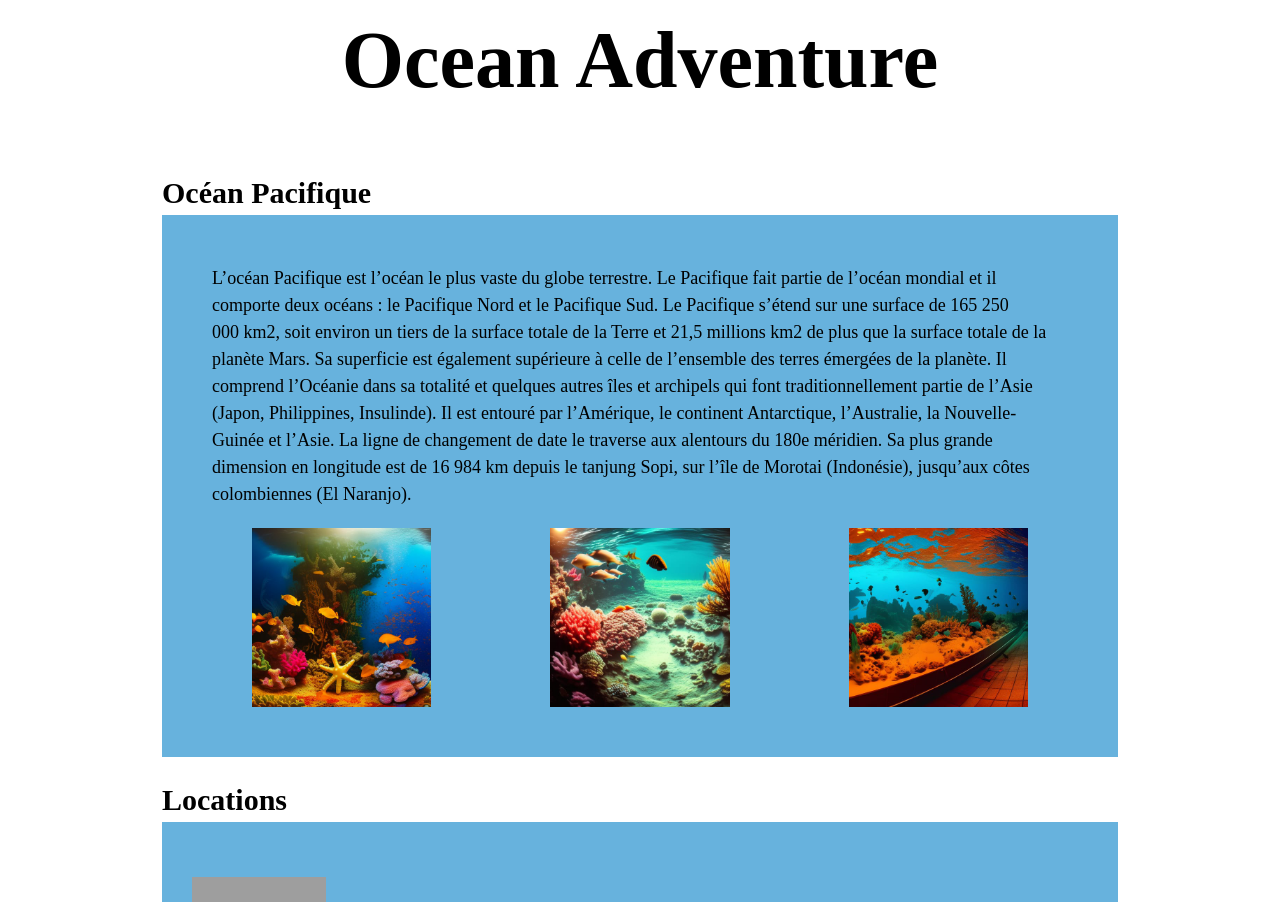
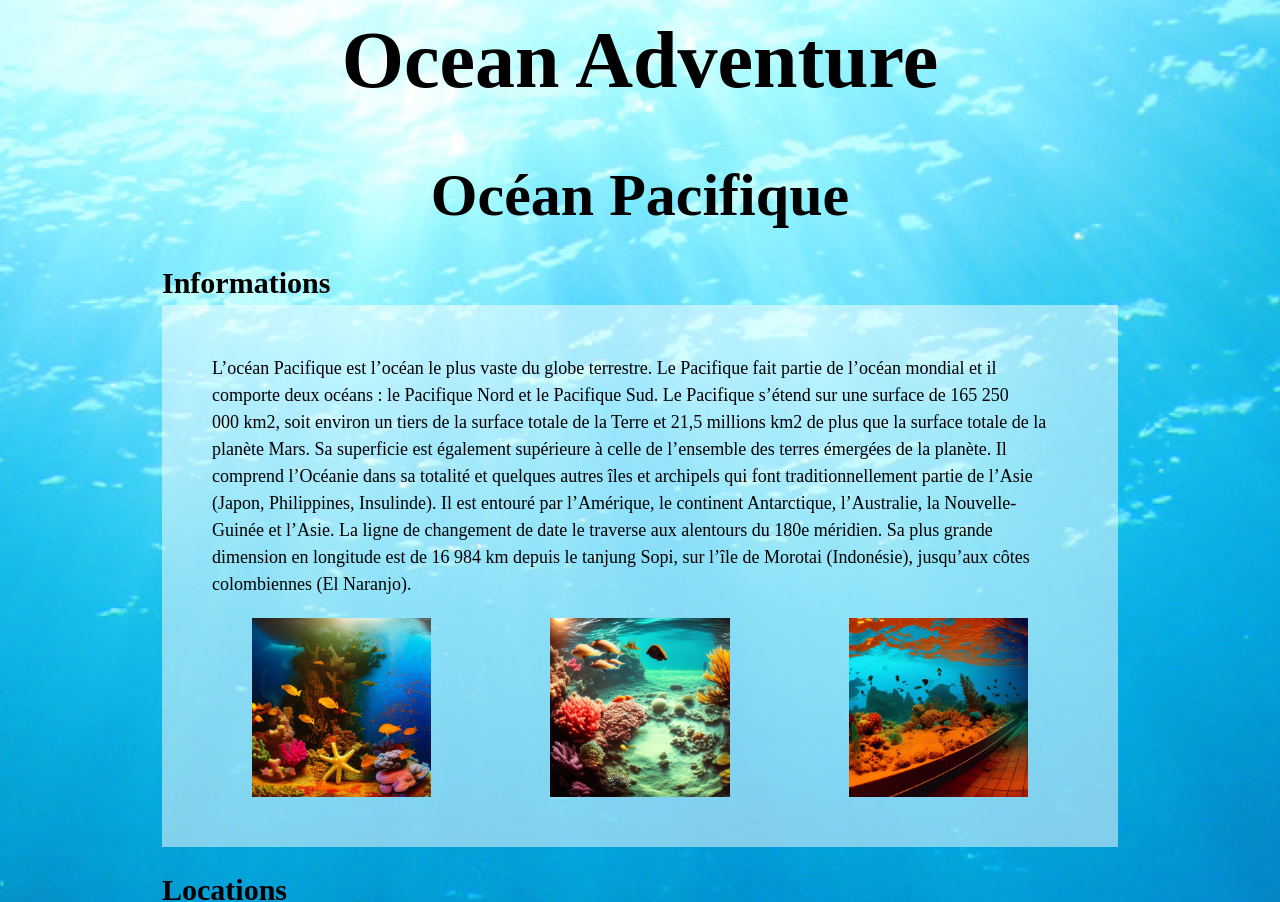
Before and after one commit to webdevbynight/cr-hack-ers, a React (Vite) app in the folder frontend/: page /ocean/1 in a window 1280 px wide. Shown: the top 902 px of the page. Built offline with nearby package versions, Linux system fonts and the light colour scheme; grey boxes are pictures that could not be loaded.

Commit message:
css page ocean

```diff
--- a/frontend/src/components/ocean/Informations.jsx
+++ b/frontend/src/components/ocean/Informations.jsx
@@ -12,7 +12,7 @@ function Informations() {
   )[0];
   return (
     <>
-      <h2>{oceanData.title}</h2>
+      <h2>Informations</h2>
       <div className="information_container">
         <div className="information">
           <p>{oceanData.content}</p>
--- a/frontend/src/pages/Ocean.jsx
+++ b/frontend/src/pages/Ocean.jsx
@@ -1,15 +1,19 @@
 import React from "react";
 import { useParams } from "react-router-dom";
+import oceans from "../data/oceans.json";
 import Activities from "../components/Activities";
 import Locations from "../components/Locations";
 import Informations from "../components/ocean/Informations";
 
 function Ocean() {
   const { id } = useParams();
+  const oceanData = oceans.filter(
+    (ocean) => ocean.id === Number.parseInt(id, 10)
+  )[0];
   return (
-    <>
-      <div className="page-bg" />
+    <div className="bg-page">
       <div className="container-page">
+        <h1>{oceanData.title}</h1>
         <div className="infos">
           <Informations id={id} />
         </div>
@@ -20,7 +24,7 @@ function Ocean() {
           <Activities />
         </div>
       </div>
-    </>
+    </div>
   );
 }
 
--- a/frontend/src/sass/_activities.scss
+++ b/frontend/src/sass/_activities.scss
@@ -2,7 +2,7 @@
   display: flex;
   align-items: center;
   justify-content: space-between;
-  background-color: #67b2dd;
+  background-color: rgba(255, 255, 255, 0.5);
   width: 70vw;
   padding: 20px;
   height: 15rem;
--- a/frontend/src/sass/_informations.scss
+++ b/frontend/src/sass/_informations.scss
@@ -6,7 +6,7 @@
   padding: 30px;
   justify-content: center;
   border: none;
-  background-color: #67b2dd;
+  background-color: rgba(255, 255, 255, 0.5);
 
   .information {
     margin: 2rem;
--- a/frontend/src/sass/_locations.scss
+++ b/frontend/src/sass/_locations.scss
@@ -2,7 +2,7 @@
   display: flex;
   align-items: center;
   justify-content: space-between;
-  background-color: #67b2dd;
+  background-color: rgba(255, 255, 255, 0.5);
   width: 70vw;
   padding: 30px;
   height: 15rem;
--- a/frontend/src/sass/_ocean.scss
+++ b/frontend/src/sass/_ocean.scss
@@ -1,15 +1,16 @@
-.page-bg {
-  background-color: red;
-  // background: url("@assets/bg3.png") no-repeat top center;
-  // background-size: cover;
-  // z-index: -1;
+.bg-page {
+  background: url("@assets/bg3.png") no-repeat top center;
+  background-size: cover;
 }
 
 .container-page {
   display: flex;
   flex-direction: column;
   align-items: center;
-  margin: 15rem;
+  padding: 15rem;
+  h1 {
+    font-size: 6rem;
+  }
   h2 {
     font-size: 3rem;
     margin-top: 2rem;
--- a/frontend/src/sass/_welcome.scss
+++ b/frontend/src/sass/_welcome.scss
@@ -83,7 +83,6 @@
   }
 
   .parallax {
-
     height: 100vh;
     background-attachment: fixed;
     background-position: center;
```
Also changed, not shown: frontend/src/sass/_selection.scss (+3 -5 lines).
